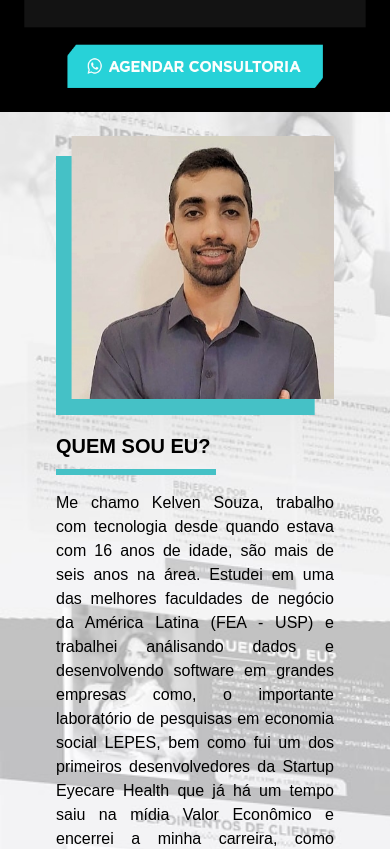
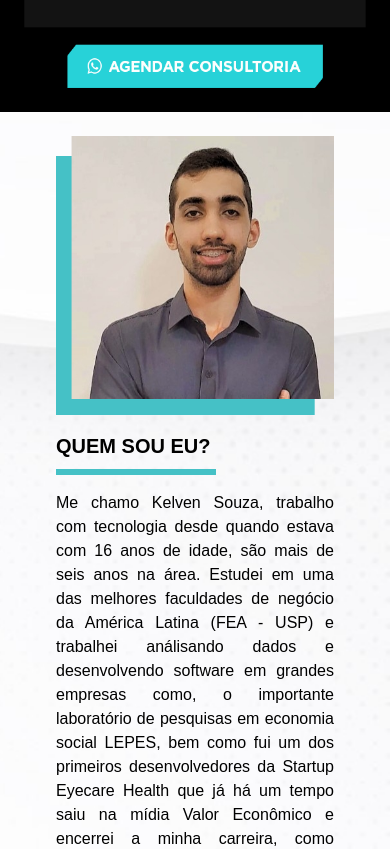
Before and after one commit to souzalabs/job-site, a React (Create React App) app: page / in a window 390 px wide. Shown: the part 4273-5122 px from the top of the page. Built offline with nearby package versions, Linux system fonts and the light colour scheme.

Commit message:
Chenged bg position

```diff
--- a/src/pages/Home/components/Onboard/index.jsx
+++ b/src/pages/Home/components/Onboard/index.jsx
@@ -115,7 +115,7 @@ export default function Onboard() {
         </div>
       </div>
 
-      <div className='flex flex-col justify-center items-center pt-6 pb-4 gap-4 bg-me-back bg-cover bg-no-repeat sm:bg-right sm:grid sm:grid-cols-2 px-14 xl:py-14'>
+      <div className='flex flex-col justify-center items-center pt-6 pb-4 gap-4 bg-me-back bg-cover bg-no-repeat bg-right sm:grid sm:grid-cols-2 px-14 xl:py-14'>
         <img src={ Eu2 } alt="" className='sm:px-6' />
 
         <div className='flex flex-col gap-4 sm:px-6'>
```
